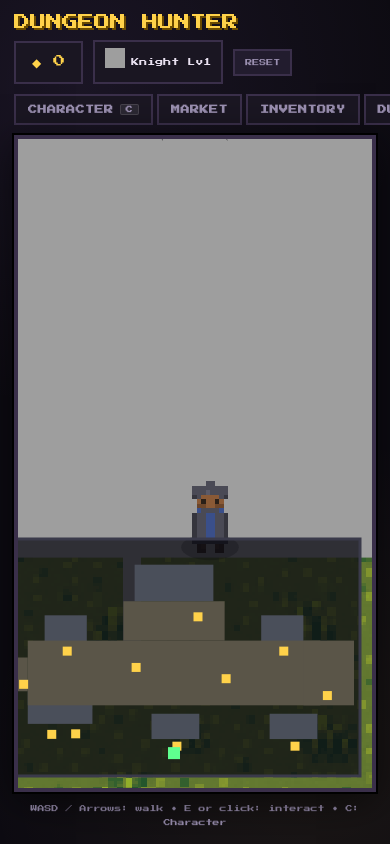
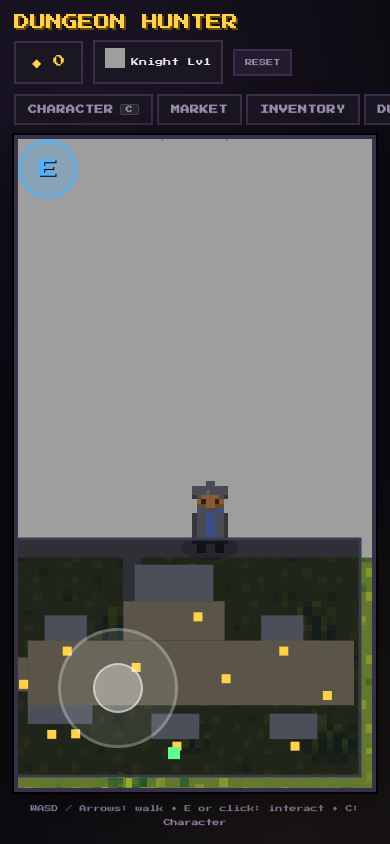
Before and after one commit to isfndiar/dungeon-master, a Next.js app: page / in a window 390 px wide. Built offline with nearby package versions, Linux system fonts and the light colour scheme.

Commit message:
feat: add joystick + interact button to town (mobile support)

```diff
--- /dev/null
+++ b/app/InteractButton.tsx
@@ -0,0 +1,33 @@
+"use client";
+
+import { useEffect, useRef } from "react";
+import type { Input } from "@/lib/game/input";
+
+interface InteractButtonProps {
+  input: Input;
+}
+
+export function InteractButton({ input }: InteractButtonProps) {
+  const ref = useRef<HTMLDivElement>(null);
+
+  useEffect(() => {
+    const el = ref.current;
+    if (!el) return;
+    const onStart = (e: TouchEvent) => { e.preventDefault(); input.virtualInteract = true; };
+    const onEnd = () => { input.virtualInteract = false; };
+    el.addEventListener("touchstart", onStart, { passive: false });
+    el.addEventListener("touchend", onEnd);
+    el.addEventListener("touchcancel", onEnd);
+    return () => {
+      el.removeEventListener("touchstart", onStart);
+      el.removeEventListener("touchend", onEnd);
+      el.removeEventListener("touchcancel", onEnd);
+    };
+  }, [input]);
+
+  return (
+    <div className="interact-btn" ref={ref}>
+      E
+    </div>
+  );
+}
--- a/app/globals.css
+++ b/app/globals.css
@@ -1361,3 +1361,24 @@ button {
 .atk-btn:active {
   background: rgba(255,80,80,0.5);
 }
+.interact-btn {
+  width: 60px;
+  height: 60px;
+  border-radius: 50%;
+  background: rgba(74,180,255,0.25);
+  border: 3px solid rgba(74,180,255,0.6);
+  display: flex;
+  align-items: center;
+  justify-content: center;
+  font-size: 18px;
+  font-weight: 900;
+  color: #4ab4ff;
+  text-shadow: 1px 1px 0 #000;
+  touch-action: none;
+  user-select: none;
+  -webkit-user-select: none;
+  pointer-events: auto;
+}
+.interact-btn:active {
+  background: rgba(74,180,255,0.45);
+}
--- a/app/page.tsx
+++ b/app/page.tsx
@@ -19,6 +19,8 @@ import {
   CONSUMABLE_DEFS, rollConsumableFromDef, formatEffect, getConsumableSellPrice, isConsumable,
 } from "@/lib/game/items";
 import { ItemIcon } from "./ItemIcon";
+import { Joystick } from "./Joystick";
+import { InteractButton } from "./InteractButton";
 
 type Panel = "none" | "heroes" | "equipment" | "dungeon" | "market";
 
@@ -60,6 +62,7 @@ export default function Town() {
   const [save, setSave] = useState<SaveData | null>(null);
   const [loadPct, setLoadPct] = useState(0);
   const [loaded, setLoaded] = useState(false);
+  const [engineReady, setEngineReady] = useState(false);
   const [panel, setPanel] = useState<Panel>("none");
   const [dialog, setDialog] = useState<{ name: string; lines: string[]; idx: number } | null>(null);
   const [nearbyName, setNearbyName] = useState<string | null>(null);
@@ -124,6 +127,7 @@ export default function Town() {
     });
     engineRef.current = engine;
     engine.start();
+    setEngineReady(true);
 
     const ro = new ResizeObserver(() => engine.resize());
     ro.observe(canvas);
@@ -135,6 +139,7 @@ export default function Town() {
       window.removeEventListener("resize", onWinResize);
       engine.destroy();
       engineRef.current = null;
+      setEngineReady(false);
     };
     // eslint-disable-next-line react-hooks/exhaustive-deps
   }, [ready]);
@@ -265,11 +270,19 @@ export default function Town() {
             <ShopPanel save={save} commit={commit} />
           </Modal>
         )}
+
+        {engineReady && engineRef.current && (
+          <div className="mobile-controls">
+            <Joystick input={engineRef.current.input} />
+            <InteractButton input={engineRef.current.input} />
+          </div>
+        )}
       </div>
 
       <div className="town-hint">
-        WASD / Arrows: walk • E or click: interact • C: Character
-        {nearbyName && <span className="near"> — near {nearbyName}</span>}
+        {typeof window !== "undefined" && ("ontouchstart" in window || navigator.maxTouchPoints > 0)
+          ? `Walk around • tap E to interact${nearbyName ? ` — near ${nearbyName}` : ""}`
+          : `WASD / Arrows: walk • E or click: interact • C: Character${nearbyName ? ` — near ${nearbyName}` : ""}`}
       </div>
     </main>
   );
--- a/lib/game/input.ts
+++ b/lib/game/input.ts
@@ -7,6 +7,7 @@ export class Input {
   virtualDirX = 0;
   virtualDirY = 0;
   virtualAttack = false;
+  virtualInteract = false;
   virtualSkills: boolean[] = [false, false, false];
   private el: HTMLElement;
   private scale = 1;
--- a/lib/game/town.ts
+++ b/lib/game/town.ts
@@ -31,7 +31,7 @@ const IDLE_BOT_FRAC = 0.85;  // base idle sprite: content bot ~0.83-0.86
 export class TownEngine {
   private ctx: CanvasRenderingContext2D;
   private canvas: HTMLCanvasElement;
-  private input: Input;
+  readonly input: Input;
   private raf = 0;
   private last = 0;
   private running = false;
@@ -245,11 +245,8 @@ export class TownEngine {
       this.updateTransition(dt);
       return;
     }
-    let mx = 0, my = 0;
-    if (this.input.pressed("a", "arrowleft")) mx -= 1;
-    if (this.input.pressed("d", "arrowright")) mx += 1;
-    if (this.input.pressed("w", "arrowup")) my -= 1;
-    if (this.input.pressed("s", "arrowdown")) my += 1;
+    const dir = this.input.getMoveDir();
+    let mx = dir.x, my = dir.y;
     const len = Math.hypot(mx, my);
     this.moving = len > 0;
     if (len > 0) {
@@ -339,7 +336,7 @@ export class TownEngine {
     }
 
     // interact via E / Space (edge-triggered)
-    const pressed = this.input.pressed("e", " ");
+    const pressed = this.input.pressed("e", " ") || this.input.virtualInteract;
     if (pressed && !this.prevInteract && this.nearby) {
       this.cb.onInteract(this.nearby);
     }
```
